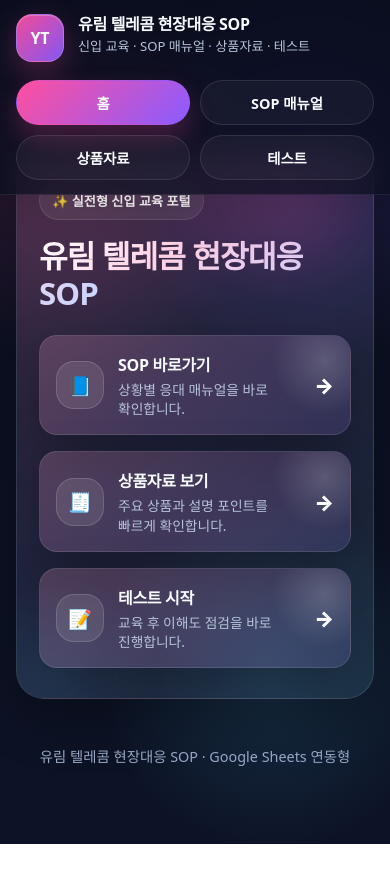
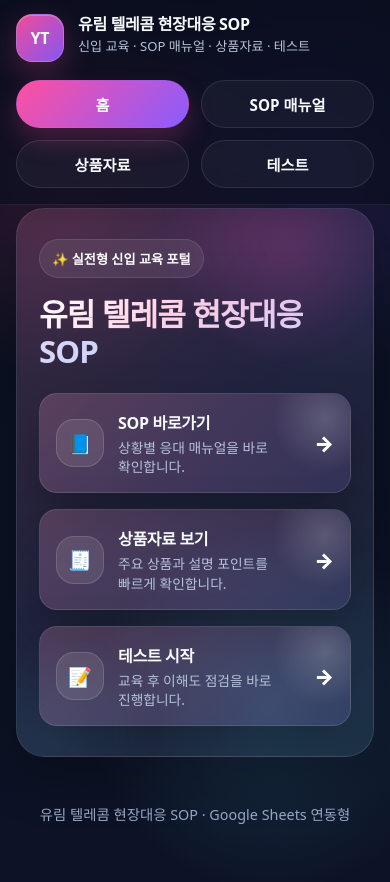
Before and after one commit to rkdtnw2/-2, a plain HTML site: page index.html in a window 390 px wide. Before the commit the page ends 844 px from the top, so only its background shows below. Drawn offline with Linux system fonts and the light colour scheme; no server answers; a web font is replaced by a local one.

Commit message:
style.css 업데이트

```diff
--- a/css/style.css
+++ b/css/style.css
@@ -12,6 +12,7 @@
   --primary-3:#4fd8ff;
   --shadow:0 20px 50px rgba(0,0,0,.28);
   --max:1280px;
+  --header-height:96px;
 }
 
 *{box-sizing:border-box}
@@ -143,7 +144,7 @@ button,input{font-family:inherit}
 }
 
 main{
-  padding-top:118px;
+  padding-top:calc(var(--header-height) + 24px);
   padding-bottom:60px;
 }
 
@@ -374,6 +375,7 @@ main{
   border-radius:30px;
   padding:24px;
   box-shadow:var(--shadow);
+  scroll-margin-top:calc(var(--header-height) + 18px);
 }
 
 .hidden-view{display:none !important}
@@ -432,7 +434,7 @@ main{
   padding:18px;
   height:fit-content;
   position:sticky;
-  top:98px;
+  top:calc(var(--header-height) + 10px);
 }
 
 .sidebar h4{
@@ -492,6 +494,7 @@ main{
   background:rgba(255,255,255,.05);
   border:1px solid rgba(255,255,255,.08);
   transition:.26s ease;
+  scroll-margin-top:calc(var(--header-height) + 18px);
 }
 
 .slide-card:hover{
@@ -817,6 +820,10 @@ main{
 
 /* 태블릿 */
 @media (max-width: 1024px){
+  :root{
+    --header-height:110px;
+  }
+
   .hero{
     grid-template-columns:1fr;
     min-height:auto;
@@ -835,9 +842,13 @@ main{
 
 /* 모바일 */
 @media (max-width: 720px){
+  :root{
+    --header-height:190px;
+  }
+
   .topbar-inner{
     min-height:auto;
-    padding:14px 0;
+    padding:14px 0 16px;
     align-items:flex-start;
     flex-direction:column;
   }
@@ -853,17 +864,20 @@ main{
 
   .nav{
     width:100%;
+    display:grid;
+    grid-template-columns:1fr 1fr;
+    gap:12px;
   }
 
   .nav-btn{
-    flex:1 1 calc(50% - 10px);
+    width:100%;
     text-align:center;
-    padding:11px 14px;
-    font-size:.9rem;
+    padding:12px 14px;
+    font-size:.95rem;
   }
 
   main{
-    padding-top:150px;
+    padding-top:calc(var(--header-height) + 18px);
   }
 
   .hero{
@@ -901,6 +915,10 @@ main{
   .shortcut-desc{
     font-size:.86rem;
     line-height:1.4;
+  }
+
+  .section{
+    margin-top:20px;
   }
 
   .section-head{
```
